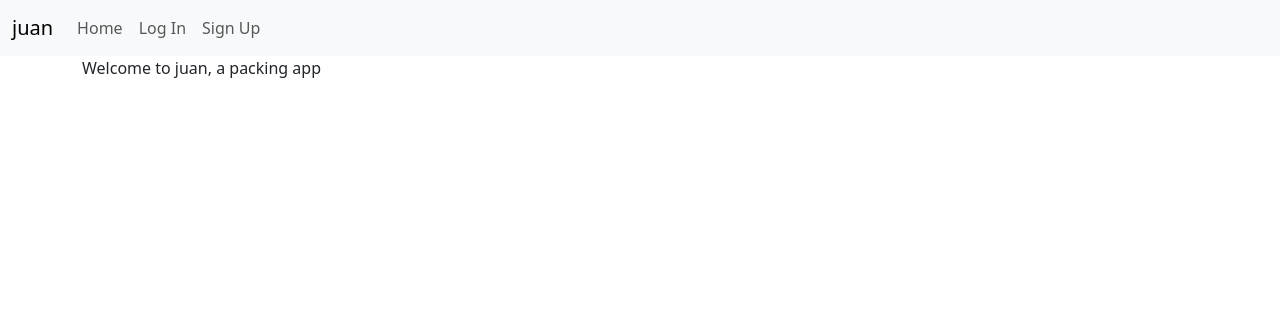
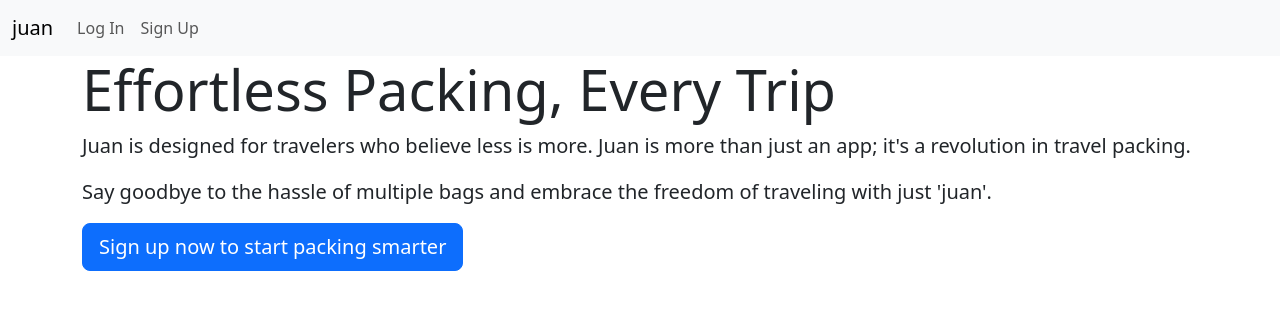
Before and after one commit to elgrove/juan, a Django app: page / in a window 1280 px wide. Shown: the top 310 px of the page. Run offline with Django 4.2, Linux system fonts and the light colour scheme; some libraries are stand-ins or nearby versions.

Commit message:
feat: jumbotron landing; login redirects to packs

```diff
--- a/core/templates/base.html
+++ b/core/templates/base.html
@@ -21,9 +21,6 @@
             </button>
             <div class="collapse navbar-collapse" id="navbarNav">
                 <ul class="navbar-nav">
-                    <li class="nav-item">
-                        <a class="nav-link" href="{% url 'index' %}">Home</a>
-                    </li>
                     {% if user.is_authenticated %}
                     <li class="nav-item">
                         <a class="nav-link" href="{% url 'packs_list' %}">Packs</a>
--- a/core/templates/core/index.html
+++ b/core/templates/core/index.html
@@ -1,15 +1,16 @@
 {% extends 'base.html' %}
 
 {% block title %}
-Welcome to juan, a packing app
 {% endblock %}
 
 {% block content %}
 
-{% if user.is_authenticated %}
-<p>Welcome back, {{ user.username|capfirst }}.</p>
-
-
-{% endif %}
+<div class="jumbotron">
+    <h1 class="display-4">Effortless Packing, Every Trip</h1>
+    <p class="lead">Juan is designed for travelers who believe less is more. Juan is more than just an app; it's a revolution in travel packing. </p>
+    <p class="lead">Say goodbye to the hassle of multiple bags and embrace the freedom of traveling with just 'juan'.</p>
+      <a class="btn btn-primary btn-lg" href="{% url 'signup' %}" role="button">Sign up now to start packing smarter</a>
+    </p>
+  </div>
 
 {% endblock %}
--- a/core/views.py
+++ b/core/views.py
@@ -1,6 +1,6 @@
 import logging
 
-from django.shortcuts import render
+from django.shortcuts import render, redirect
 from django.urls import reverse_lazy
 from django.views.generic import CreateView, ListView, UpdateView, DeleteView
 from django.contrib.auth.forms import UserCreationForm
@@ -12,8 +12,11 @@ logger = logging.getLogger(__name__)
 
 
 def index(request):
-    """View returning the home page."""
-    return render(request, "core/index.html", {})
+    """View returning the landing page for logged-out users."""
+    if request.user.is_authenticated:
+        return redirect("/packs")
+    else:
+        return render(request, "core/index.html", {})
 
 
 class SignUpView(CreateView):
--- a/project/settings.py
+++ b/project/settings.py
@@ -144,5 +144,5 @@ LOGGING = {
     },
 }
 
-LOGIN_REDIRECT_URL = "/"
+LOGIN_REDIRECT_URL = "/packs"
 LOGOUT_REDIRECT_URL = "/"
```
Also changed, not shown: notes.md (+9 -1 lines).
